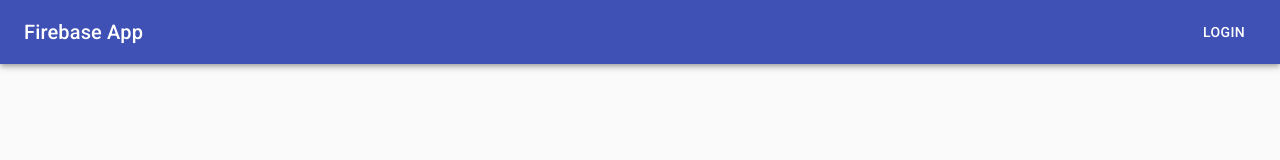
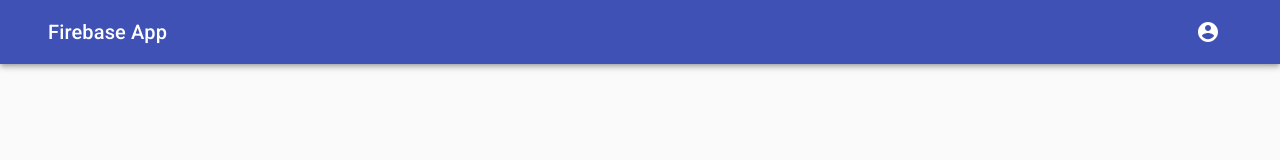
Before and after one commit to emrullahayin/react-redux-firebase-app, a React (Create React App) app: page / in a window 1280 px wide. Shown: the top 160 px of the page. Built offline with nearby package versions, Linux system fonts and the light colour scheme.

Commit message:
Navbar - auth

```diff
--- a/src/App.js
+++ b/src/App.js
@@ -4,7 +4,7 @@ import CssBaseline from "@material-ui/core/CssBaseline";
 
 import Navbar from "./components/layout/Navbar";
 
-function App() {
+export default function App() {
   return (
     <Router>
       <CssBaseline />
@@ -14,5 +14,3 @@ function App() {
     </Router>
   );
 }
-
-export default App;
--- /dev/null
+++ b/src/components/config/NavLinkRouter.js
@@ -0,0 +1,6 @@
+import React, { forwardRef } from "react";
+import { NavLink } from "react-router-dom";
+
+export const NavLinkRouter = forwardRef((props, ref) => (
+  <NavLink innerRef={ref} {...props} />
+));
--- a/src/components/layout/Navbar.js
+++ b/src/components/layout/Navbar.js
@@ -1,33 +1,43 @@
-import React from "react";
+import React, { useState } from "react";
+import { Link as RouterLink } from "react-router-dom";
+import Link from "@material-ui/core/Link";
 import { makeStyles } from "@material-ui/core/styles";
 import AppBar from "@material-ui/core/AppBar";
 import Toolbar from "@material-ui/core/Toolbar";
 import Typography from "@material-ui/core/Typography";
-import Button from "@material-ui/core/Button";
+
+import SignedOutLinks from "./SignedOutLinks";
+import SignedInLinks from "./SignedInLinks";
+import { Container } from "@material-ui/core";
 
 const useStyles = makeStyles(theme => ({
   root: {
     flexGrow: 1
   },
-  menuButton: {
-    marginRight: theme.spacing(2)
-  },
   title: {
     flexGrow: 1
+  },
+  brandLogo: {
+    color: "white"
   }
 }));
 
 const Navbar = () => {
   const classes = useStyles();
+  const [auth, setAuth] = useState(true);
   return (
     <div className={classes.root}>
       <AppBar position="static">
-        <Toolbar>
-          <Typography variant="h6" className={classes.title}>
-            Firebase App
-          </Typography>
-          <Button color="inherit">Login</Button>
-        </Toolbar>
+        <Container>
+          <Toolbar>
+            <Typography variant="h6" className={classes.title}>
+              <Link to="/" component={RouterLink} className={classes.brandLogo}>
+                Firebase App
+              </Link>
+            </Typography>
+            {auth ? <SignedInLinks /> : <SignedOutLinks />}
+          </Toolbar>
+        </Container>
       </AppBar>
     </div>
   );
--- a/src/components/layout/SignedInLinks.js
+++ b/src/components/layout/SignedInLinks.js
@@ -1,7 +1,64 @@
-import React from "react";
+import React, { useState } from "react";
+import MenuItem from "@material-ui/core/MenuItem";
+import Menu from "@material-ui/core/Menu";
+import IconButton from "@material-ui/core/IconButton";
+import AccountCircle from "@material-ui/icons/AccountCircle";
+
+import Link from "@material-ui/core/Link";
+
+import { NavLinkRouter } from "../config/NavLinkRouter";
 
 const SignedInLinks = () => {
-  return <div />;
+  const [anchorEl, setAnchorEl] = useState(null);
+  const open = Boolean(anchorEl);
+
+  function handleMenu(event) {
+    setAnchorEl(event.currentTarget);
+  }
+
+  function handleClose() {
+    setAnchorEl(null);
+  }
+
+  return (
+    <div>
+      <IconButton
+        aria-label="Account of current user"
+        aria-controls="menu-appbar"
+        aria-haspopup="true"
+        onClick={handleMenu}
+        color="inherit"
+      >
+        <AccountCircle />
+      </IconButton>
+      <Menu
+        id="menu-appbar"
+        anchorEl={anchorEl}
+        anchorOrigin={{
+          vertical: "top",
+          horizontal: "right"
+        }}
+        keepMounted
+        transformOrigin={{
+          vertical: "top",
+          horizontal: "right"
+        }}
+        open={open}
+        onClose={handleClose}
+      >
+        <MenuItem onClick={handleClose}>
+          <Link to="/projects" component={NavLinkRouter}>
+            New Project
+          </Link>
+        </MenuItem>
+        <MenuItem onClick={handleClose}>
+          <Link to="/logout" component={NavLinkRouter}>
+            Logout
+          </Link>
+        </MenuItem>
+      </Menu>
+    </div>
+  );
 };
 
 export default SignedInLinks;
--- a/src/components/layout/SignedOutLinks.js
+++ b/src/components/layout/SignedOutLinks.js
@@ -1,7 +1,8 @@
 import React from "react";
+import Button from "@material-ui/core/Button";
 
 const SignedOutLinks = () => {
-  return <div />;
+  return <Button color="inherit">Login</Button>;
 };
 
 export default SignedOutLinks;
```
